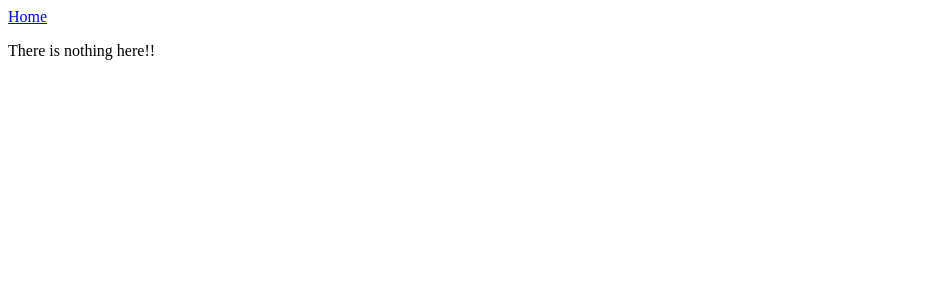
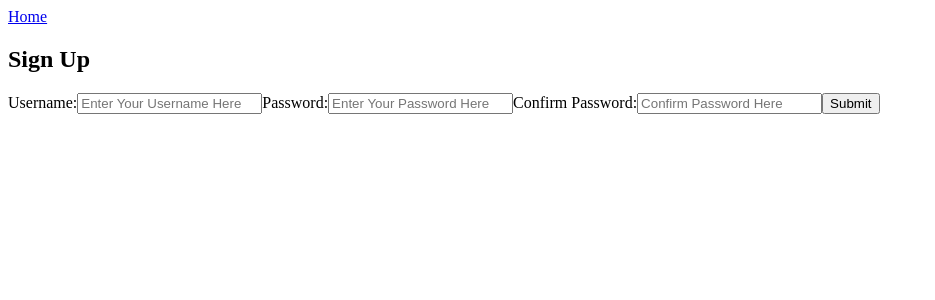
Before and after one commit to mrmchughes/User-Blog, a React (Create React App) app: page /signup in a window 1280 px wide. Shown: the top 300 px of the page, without its empty margins (0-935 px from the left). Built offline with nearby package versions, Linux system fonts and the light colour scheme; no server answers.

Commit message:
added comment component, working on form for comment submit

```diff
--- a/src/App.tsx
+++ b/src/App.tsx
@@ -1,9 +1,9 @@
 import React, { useState, useEffect } from "react";
 import { BrowserRouter, Routes, Route } from "react-router-dom";
-import CommentBox from "./components/CommentBox";
 import HomePage from "./components/HomePage";
+import LoginPage from "./components/LoginPage";
+import SignUpPage from "./components/SignUpPage";
 import NavBar from "./components/NavBar";
-import PostCard from "./components/PostCard";
 import PostPage from "./components/PostPage";
 import "./styles/global.css";
 
@@ -36,6 +36,9 @@ function App() {
       <NavBar />
       <Routes>
         <Route path="/" element={<HomePage posts={posts} />} />
+        <Route path="/login" element={<LoginPage />} />
+        <Route path="/signup" element={<SignUpPage />} />
+
         <Route path="/posts/:id" element={<PostPage posts={posts} />} />
         <Route path="*" element={<p> There is nothing here!!</p>} />
       </Routes>
--- /dev/null
+++ b/src/components/LoginPage.tsx
@@ -0,0 +1,33 @@
+import React from "react";
+
+const LoginPage = () => {
+  return (
+    <div>
+      <h2>Sign Up</h2>
+      <form method="post">
+        <div>
+          <label>
+            Username:
+            <input
+              type="text"
+              name="username"
+              placeholder="Enter Your Username Here"
+            ></input>
+          </label>
+
+          <label>
+            Password:
+            <input
+              type="password"
+              name="password"
+              placeholder="Enter Your Password Here"
+            ></input>
+          </label>
+        </div>
+        <input type="submit" value="Submit" />
+      </form>
+    </div>
+  );
+};
+
+export default LoginPage;
--- a/src/components/PostPage.tsx
+++ b/src/components/PostPage.tsx
@@ -17,7 +17,7 @@ interface PostPageProps {
 
 const PostPage = ({ posts }: PostPageProps) => {
   const [comments, setComments] = useState<Comment[]>([]);
-
+  //comments being stored in individual BlogPage states might works out when it comes to new comments being added?
   interface Comment {
     post: Object;
     user: String;
@@ -38,7 +38,7 @@ const PostPage = ({ posts }: PostPageProps) => {
       .then(function (response) {
         setComments(response);
       });
-  }, [posts]);
+  }, [comments]);
 
   const { id } = useParams();
 
@@ -54,15 +54,31 @@ const PostPage = ({ posts }: PostPageProps) => {
             <p>{post.message}</p>
             <h2>Comments:</h2>
             {comments.map((comment, index) => (
-              <div key={index}>
-                <div>{comment.message}</div>
-                <div>{comment.user}</div>
-              </div>
+              <CommentBox key={index} comment={comment} />
             ))}
 
             <br />
-            <div>User Name Input Goes Here</div>
-            <div>Comment Input Goes Here</div>
+            <div>
+              <form>
+                <label>
+                  Username:
+                  <input
+                    type="text"
+                    name="username"
+                    placeholder="Enter Your Username Here"
+                  ></input>
+                </label>
+                <label>
+                  Message:
+                  <input
+                    type="text"
+                    name="message"
+                    placeholder="Enter Your Comment Here"
+                  ></input>
+                </label>
+                <input type="submit" value="Submit" />
+              </form>
+            </div>
           </div>
         ))}
     </div>
--- /dev/null
+++ b/src/components/SignUpPage.tsx
@@ -0,0 +1,40 @@
+import React from "react";
+
+const SignUpPage = () => {
+  return (
+    <div>
+      <h2>Sign Up</h2>
+      <form method="post">
+        <label>
+          Username:
+          <input
+            type="text"
+            name="username"
+            placeholder="Enter Your Username Here"
+          ></input>
+        </label>
+
+        <label>
+          Password:
+          <input
+            type="password"
+            name="password"
+            placeholder="Enter Your Password Here"
+          ></input>
+        </label>
+
+        <label>
+          Confirm Password:
+          <input
+            type="password"
+            name="confirmPassword"
+            placeholder="Confirm Password Here"
+          ></input>
+        </label>
+        <input type="submit" value="Submit" />
+      </form>
+    </div>
+  );
+};
+
+export default SignUpPage;
```
Also changed, not shown: 1 other file (tests, documents, lock files or other folders).
